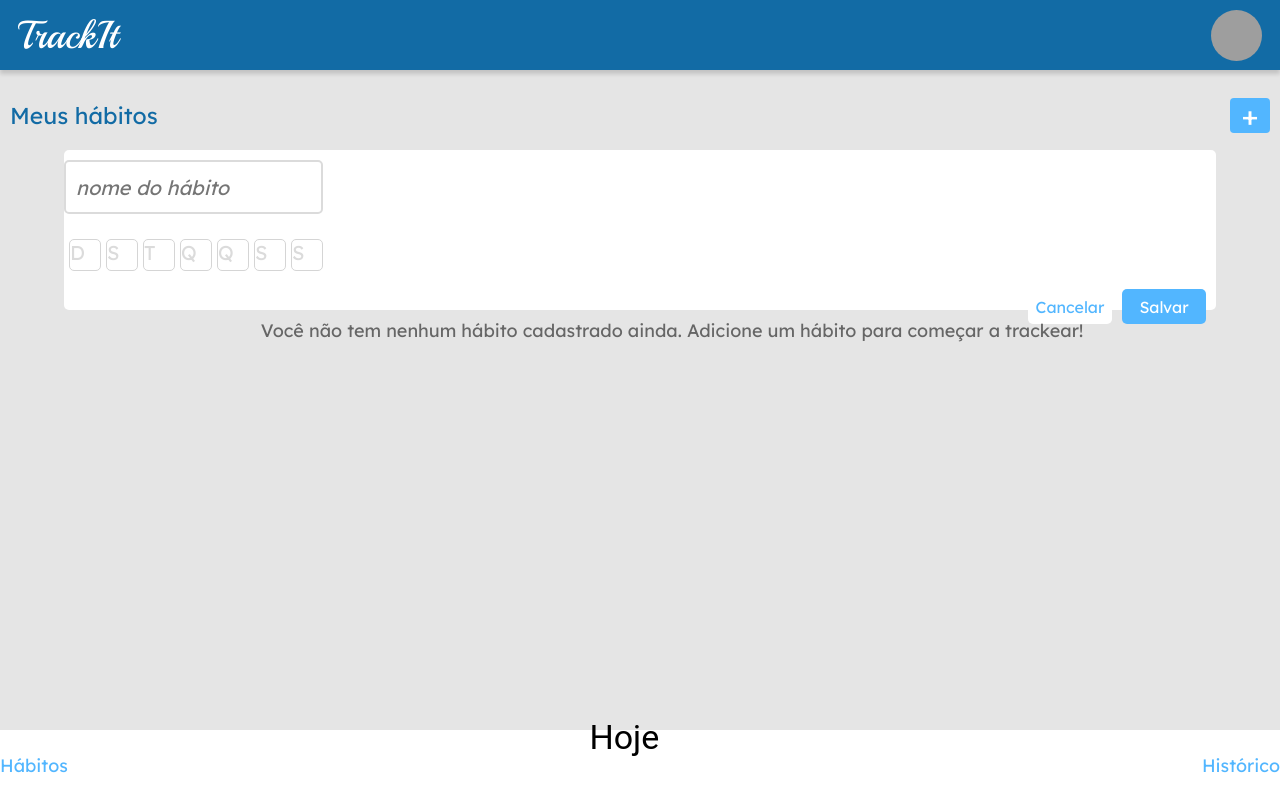
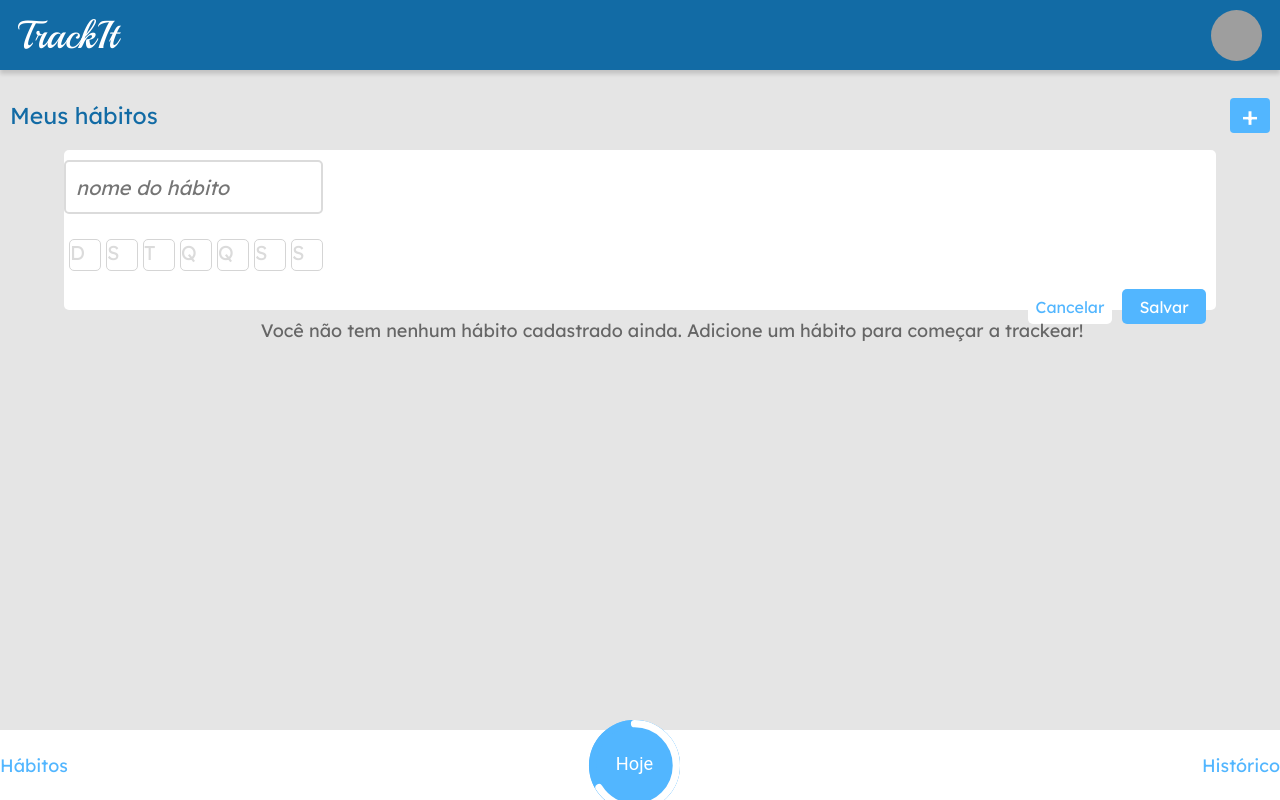
Before and after one commit to Gabriel-16n5/projeto11-trackit, a React (Create React App) app: page /habitos in a window 1280 px wide. Built offline with nearby package versions, Linux system fonts and the light colour scheme; grey boxes are pictures that could not be loaded.

Commit message:
Layout completo do footer com progressbar

```diff
--- a/package.json
+++ b/package.json
@@ -8,6 +8,7 @@
     "@testing-library/user-event": "^13.5.0",
     "axios": "^1.3.4",
     "react": "^18.2.0",
+    "react-circular-progressbar": "^2.1.0",
     "react-context-api": "^1.0.2",
     "react-dom": "^18.2.0",
     "react-router-dom": "^6.9.0",
--- a/src/pages/Footer.jsx
+++ b/src/pages/Footer.jsx
@@ -1,11 +1,21 @@
 import styled from "styled-components";
 import React from "react";
+import { buildStyles, CircularProgressbar } from 'react-circular-progressbar';
+import 'react-circular-progressbar/dist/styles.css';
 
 function Footer(){
+    const percentage = 66;
+
+
     return(
         <RodaPe>
             <h3>Hábitos</h3>
-            <p>Hoje</p>
+            <div >
+                <CircularProgressbar value={percentage} text={`Hoje`}
+                styles={buildStyles({    pathColor: `rgba(255, 255, 255, 1)`,
+                textColor: 'white',
+                trailColor: '#52B6FF'})}/>
+            </div>
             <h3>Histórico</h3>
         </RodaPe>
     )
@@ -34,9 +44,10 @@ const RodaPe = styled.footer`
         text-align: center;
         color: #52B6FF;
     }
-    p{
+    div{
         width: 91px;
         height: 91px;
         border-radius: 50%;
+        background-color:#52B6FF;
     }
 `
```
Also changed, not shown: 1 other file (tests, documents, lock files or other folders).
